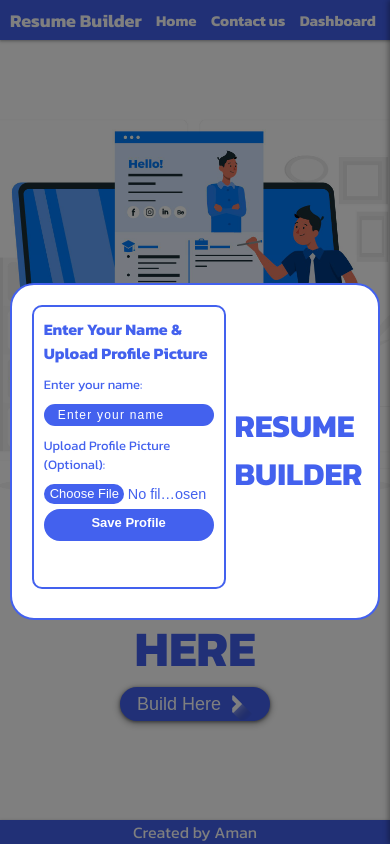
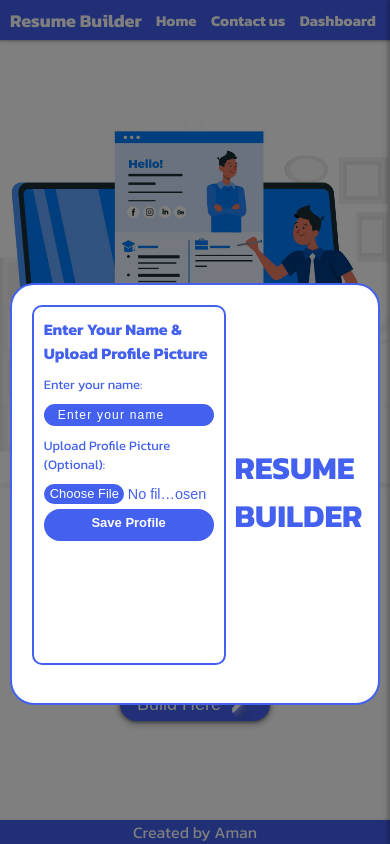
Before and after one commit to AmanNazim/Interactive-Resume-Builder, a website: page index.html in a window 390 px wide. Drawn offline with Linux system fonts and the light colour scheme.

Commit message:
fix name and picture input popup height

```diff
--- a/Styles/style.css
+++ b/Styles/style.css
@@ -90,7 +90,7 @@ body {
     position: absolute;
     top: calc(50% - (33% / 2));
     left: calc(50% - (95% / 2));
-    height: 40%;
+    height: 50%;
     width: 95%;
     border-radius: 24px;
     padding-bottom: 24px;
```
